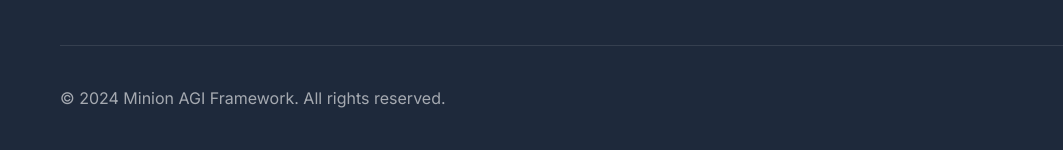
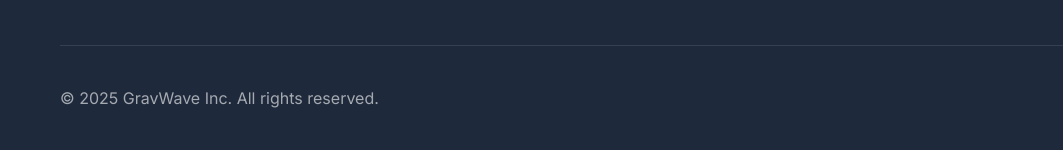
Before and after one commit to femto/minion_website, a plain HTML site: page index.html in a window 1280 px wide. Shown: the part 5609-5759 px from the top of the page, 0-1063 px from the left. Drawn offline with Linux system fonts and the light colour scheme.

Commit message:
Update all files for GravWave Inc. deployment

```diff
--- a/index.html
+++ b/index.html
@@ -273,7 +273,7 @@
                 </div>
             </div>
             <div class="footer-bottom">
-                <p>&copy; 2024 Minion AGI Framework. All rights reserved.</p>
+                <p>&copy; 2025 GravWave Inc. All rights reserved.</p>
                 <div class="social-links">
                     <a href="https://github.com/femto/minion" target="_blank"><i class="fab fa-github"></i></a>
                     <a href="https://twitter.com/minionagi" target="_blank"><i class="fab fa-twitter"></i></a>
```
